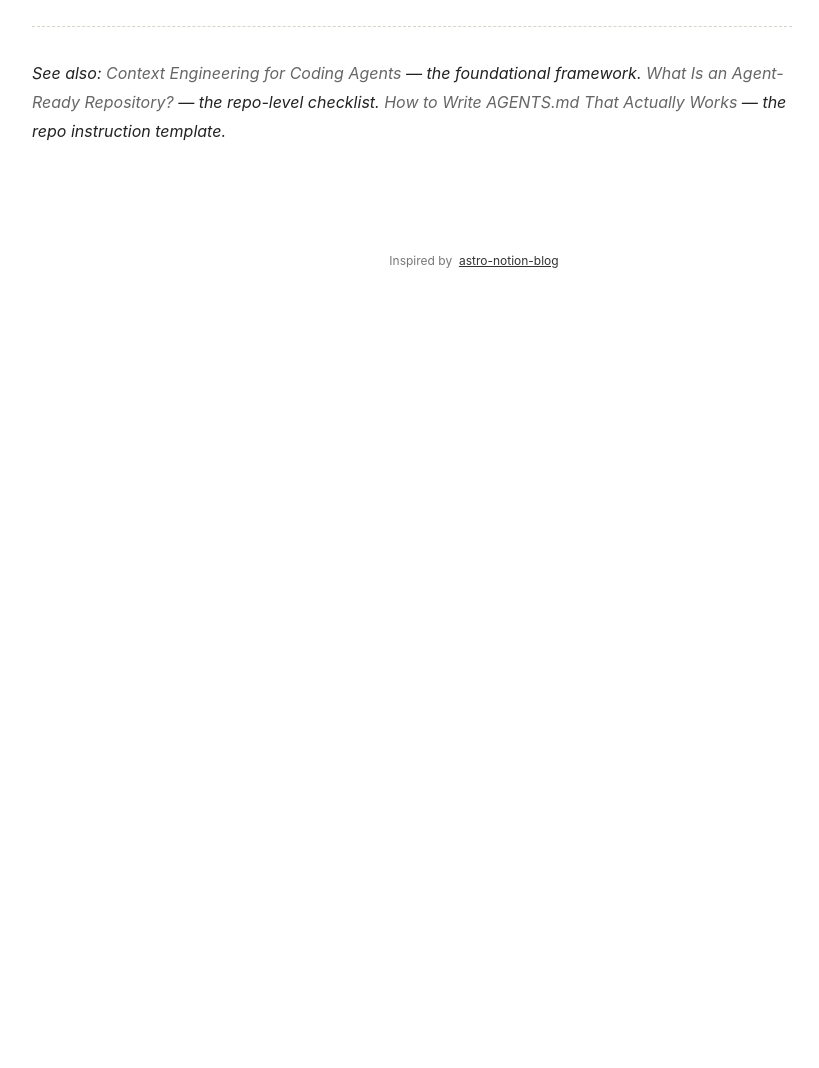
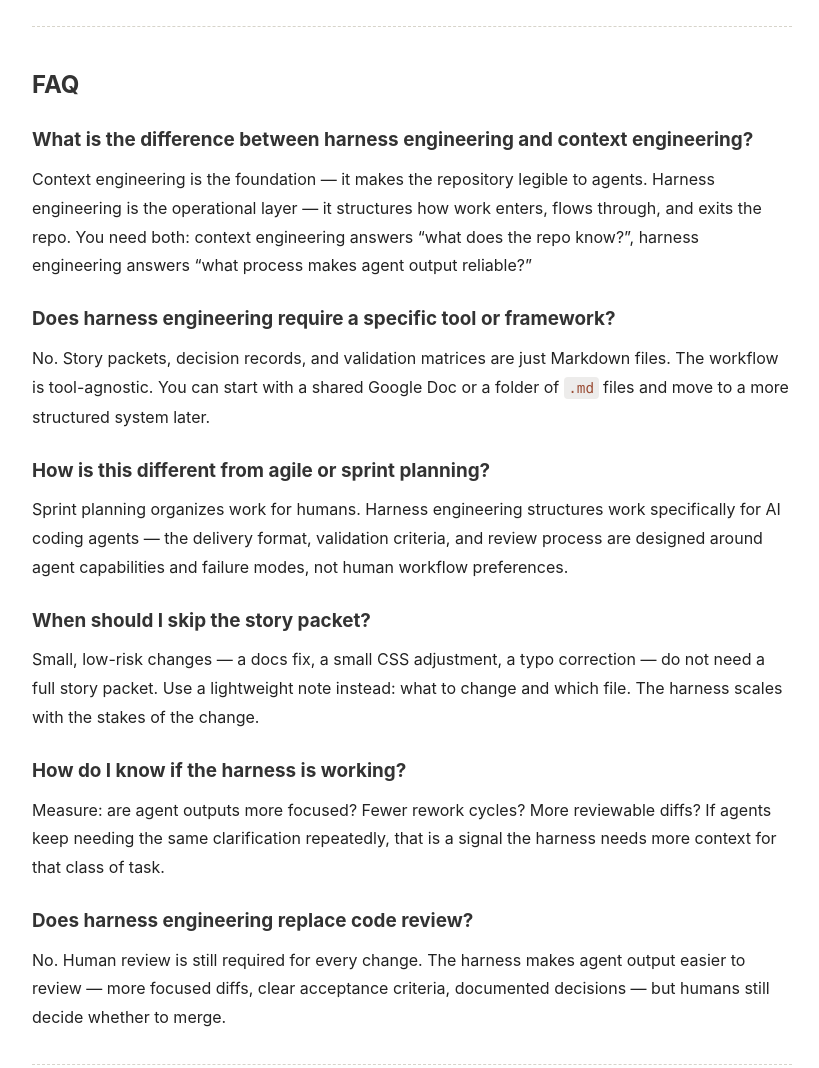
Before and after one commit to hoangnb24/harness-engineering-blog, an Astro site: page /harness-engineering-for-coding-agents in a window 1280 px wide. Shown: the part 5940-7008 px from the top of the page, without its empty margins (316-1135 px from the left). Before the commit the page ends 6246 px from the top, so only its background shows below. Built offline with nearby package versions, Linux system fonts and the light colour scheme; Astro itself is replaced by a stand-in of ours.

Commit message:
Add FAQ sections to pillar pages + author metadata fix
- harness-engineering: add 6-question FAQ section
- MarkdownLayout.astro: fix author from 'CodeHarness' to 'TuBaKhuym'
- MarkdownLayout.astro: add FAQPage schema slot placeholder

```diff
--- a/src/layouts/MarkdownLayout.astro
+++ b/src/layouts/MarkdownLayout.astro
@@ -32,7 +32,7 @@ const heroImage = frontmatter.image;
   "datePublished": date,
   "author": {
     "@type": "Person",
-    "name": "CodeHarness",
+    "name": "TuBaKhuym",
     url: "https://codeharness.kuckit.dev"
   },
   "publisher": {
@@ -42,3 +42,5 @@ const heroImage = frontmatter.image;
   }
 }
 </script>
+<!-- FAQPage schema injected by skill:static-site-blog-growth -->
+<script type="application/ld+json" id="faq-schema"></script>
--- a/src/pages/harness-engineering-for-coding-agents.md
+++ b/src/pages/harness-engineering-for-coding-agents.md
@@ -218,4 +218,32 @@ If yes, write the next story packet with slightly more structure. The harness gr
 
 ---
 
+## FAQ
+
+### What is the difference between harness engineering and context engineering?
+
+Context engineering is the foundation — it makes the repository legible to agents. Harness engineering is the operational layer — it structures how work enters, flows through, and exits the repo. You need both: context engineering answers "what does the repo know?", harness engineering answers "what process makes agent output reliable?"
+
+### Does harness engineering require a specific tool or framework?
+
+No. Story packets, decision records, and validation matrices are just Markdown files. The workflow is tool-agnostic. You can start with a shared Google Doc or a folder of `.md` files and move to a more structured system later.
+
+### How is this different from agile or sprint planning?
+
+Sprint planning organizes work for humans. Harness engineering structures work specifically for AI coding agents — the delivery format, validation criteria, and review process are designed around agent capabilities and failure modes, not human workflow preferences.
+
+### When should I skip the story packet?
+
+Small, low-risk changes — a docs fix, a small CSS adjustment, a typo correction — do not need a full story packet. Use a lightweight note instead: what to change and which file. The harness scales with the stakes of the change.
+
+### How do I know if the harness is working?
+
+Measure: are agent outputs more focused? Fewer rework cycles? More reviewable diffs? If agents keep needing the same clarification repeatedly, that is a signal the harness needs more context for that class of task.
+
+### Does harness engineering replace code review?
+
+No. Human review is still required for every change. The harness makes agent output easier to review — more focused diffs, clear acceptance criteria, documented decisions — but humans still decide whether to merge.
+
+---
+
 *See also: [Context Engineering for Coding Agents](/context-engineering-for-coding-agents/) — the foundational framework. [What Is an Agent-Ready Repository?](/agent-ready-repository/) — the repo-level checklist. [How to Write AGENTS.md That Actually Works](/blog/how-to-write-agents-md/) — the repo instruction template.*
```
